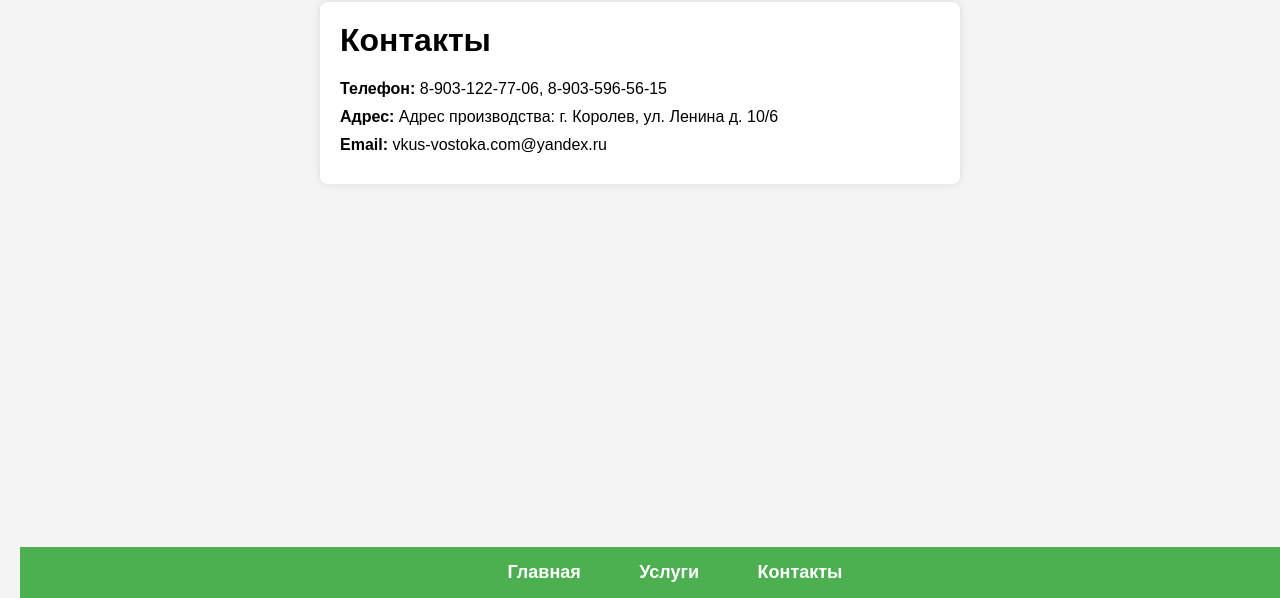
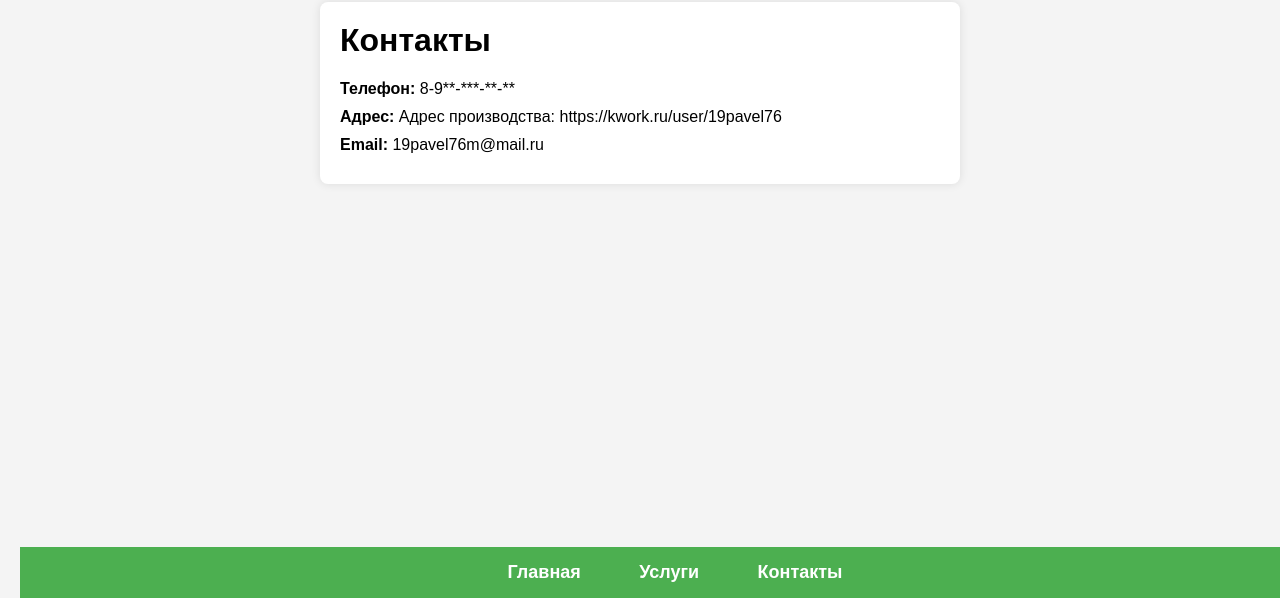
Before and after one commit to PavelVNazarov/Pitateka, a plain HTML site: page docs/contacts.html in a window 1280 px wide. Shown: the part 202-800 px from the top of the page. Drawn offline with Linux system fonts and the light colour scheme.

Commit message:
Update contacts.html

```diff
--- a/docs/contacts.html
+++ b/docs/contacts.html
@@ -49,9 +49,9 @@
     </header>
     <div class="container">
         <h1>Контакты</h1>
-        <p><strong>Телефон:</strong> 8-903-122-77-06, 8-903-596-56-15</p>
-        <p><strong>Адрес:</strong> Адрес производства: г. Королев, ул. Ленина д. 10/6</p>
-        <p><strong>Email:</strong> vkus-vostoka.com@yandex.ru</p>
+        <p><strong>Телефон:</strong> 8-9**-***-**-**</p>
+        <p><strong>Адрес:</strong> Адрес производства: https://kwork.ru/user/19pavel76</p>
+        <p><strong>Email:</strong> 19pavel76m@mail.ru</p>
     </div>
     <!-- templates/base.html -->
 
@@ -60,7 +60,7 @@
 <head>
     <meta charset="UTF-8">
     <meta name="viewport" content="width=device-width, initial-scale=1.0">
-    <title>"Триада-Х"</title>
+    <title>"Фрилансер"</title>
     <style>
         /* Стили для меню */
         nav {
```
